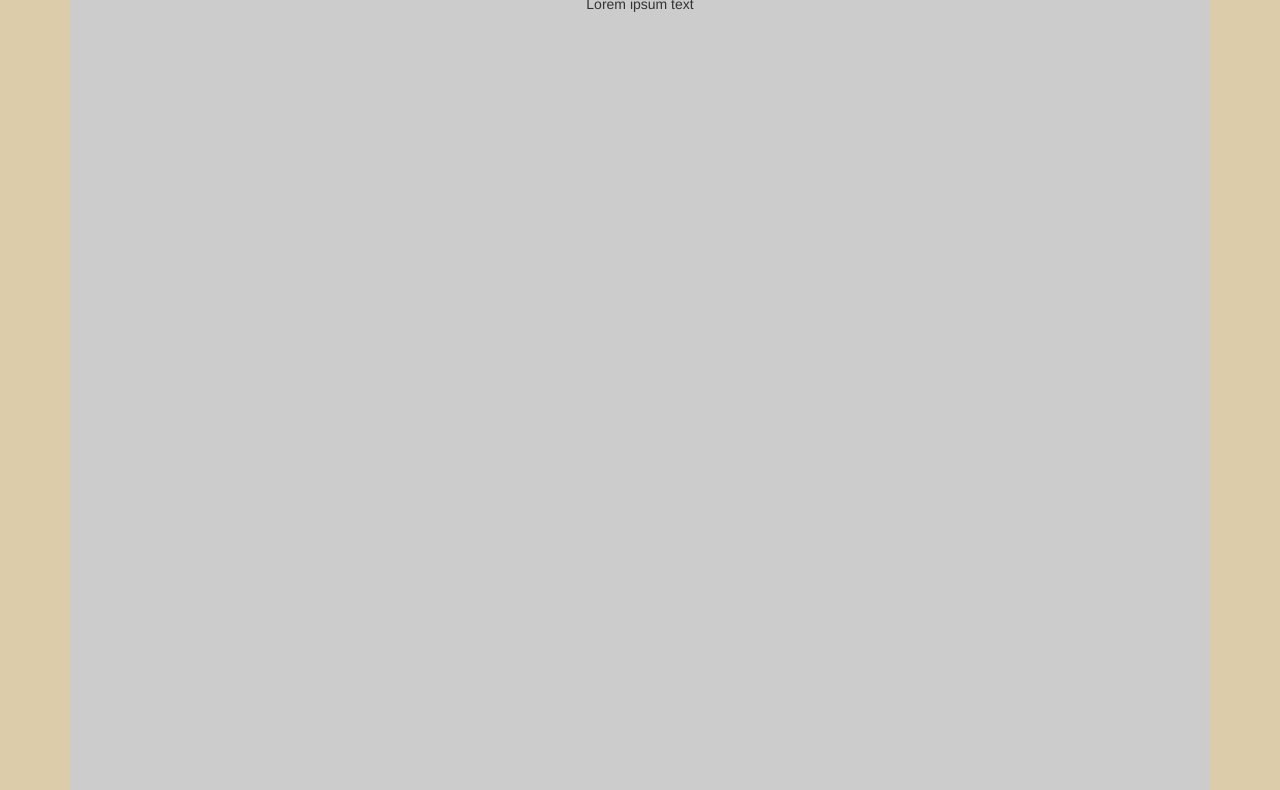
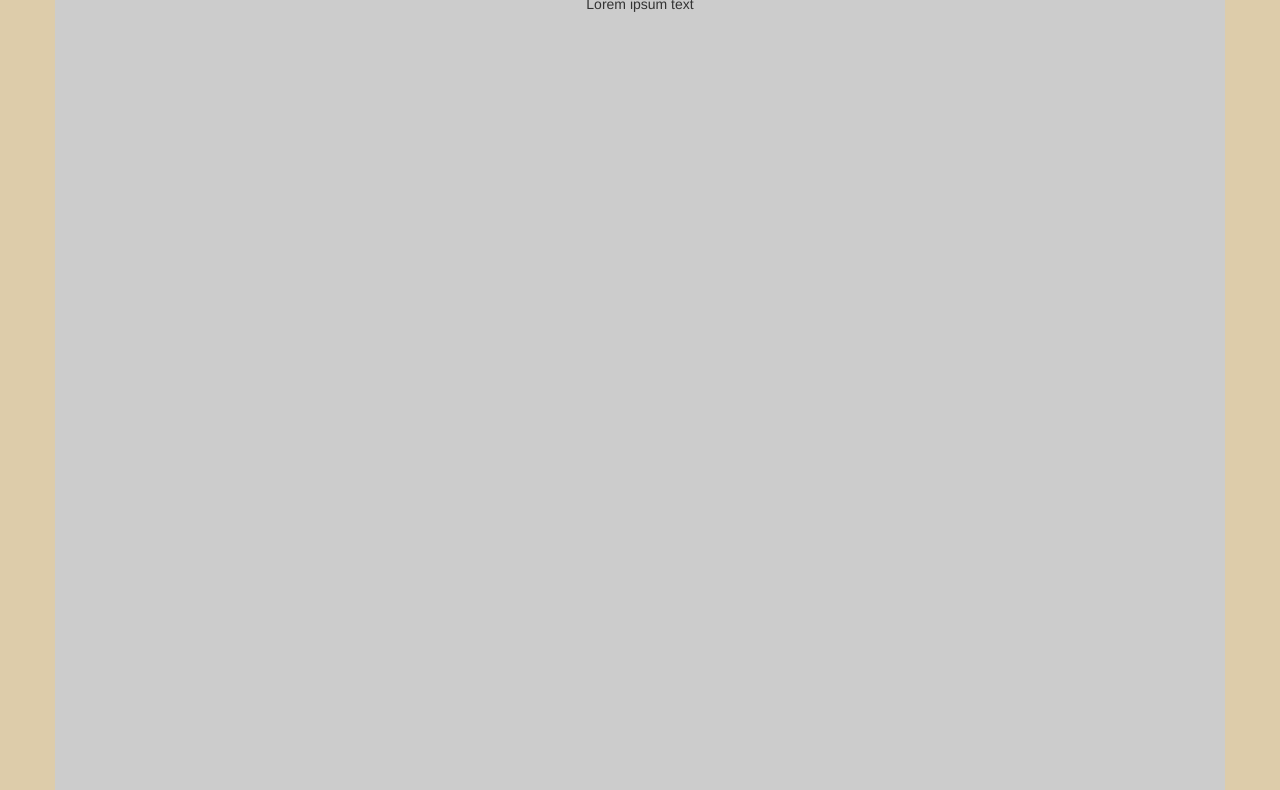
Before and after one commit to davemflick/Coursera-Assignments, a plain HTML site: page mod3.index.html in a window 1280 px wide. Shown: the part 146-936 px from the top of the page. Drawn offline with nearby package versions, Linux system fonts and the light colour scheme.

Commit message:
Add files via upload

```diff
--- a/mod3.css
+++ b/mod3.css
@@ -47,6 +47,6 @@ text-align: center;
 #main-content{ text-align: center;
 position: relative; }
 
-p { width: 100%;
+.content { width: 100%;
 height: 1000px;
 background-color: #ccc}
--- a/mod3.index.html
+++ b/mod3.index.html
@@ -46,8 +46,12 @@
 
 
  <div id="main-content" class="container">
-  <h1>Our Menu</h1>
-   <p> Lorem ipsum text</p>
+ <div class="row">
+  <div class="content col-xs-12">
+  <h1 class ="text-center">Our Menu</h1>
+   Lorem ipsum text
+   </div>
+   </div>
  </div>
   <script src="js/jquery-1.11.3.min.js"></script>
   <script src="js/bootstrap.min.js"></script>
```
